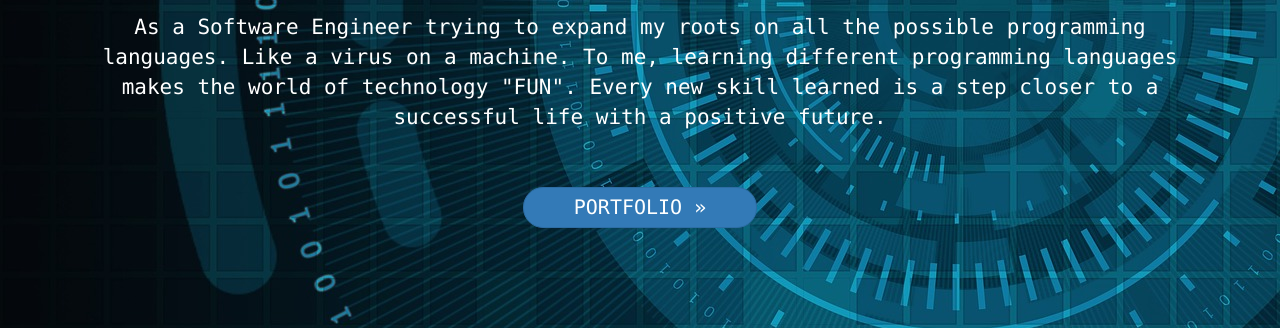
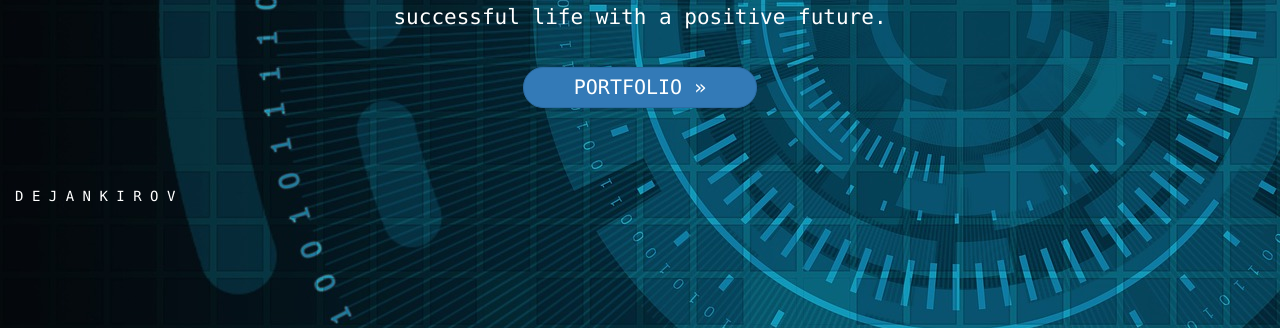
Before and after one commit to kirovd/DK, a plain HTML site: page index.html in a window 1280 px wide. Shown: the part 472-800 px from the top of the page. Drawn offline with nearby package versions, Linux system fonts and the light colour scheme; a web font is replaced by a local one.

Commit message:
Update index.html

```diff
--- a/index.html
+++ b/index.html
@@ -48,23 +48,35 @@
                             <li><a href="portfolio.html#websites">Website Projects</a></li>
                             <li><a href="portfolio.html#android">Android Projects</a></li>
                             <li><a href="portfolio.html#java">Java Projects</a></li>
-                            <li><a href="portfolio.html#unity">Unity Projects</a></li>
+<!--                            <li><a href="portfolio.html#unity">Unity Projects</a></li>-->
                             <li><a href="portfolio.html#python">Python Projects</a></li>
                             <li><a href="portfolio.html#avr">AVR Assembly/Atmel Projects</a></li>
                             <li><a href="portfolio.html#c#">C# Projects</a></li>
-                            <li><a href="portfolio.html#js">JavaScript Projects</a></li>
+<!--                            <li><a href="portfolio.html#js">JavaScript Projects</a></li>-->
                         </ul>
                         </li>
                     </ul>
                 </div>
             </div>
         </div>
-            <br><br><br><br><br><br>
+            <br>
             <div class="jumbotron text-center color-white">
             <h1>Software Engineer</h1><br>
-            <p>As a Software Engineer trying to expand my roots on all the possible programming languages. Like a virus on a machine. To me, learning different programming languages makes the world of technology "FUN". Every new skill learned is a step closer to a successful life with a positive future.</p><br><br>
+            <p>As a Software Engineer trying to expand my roots on all the possible programming languages, like a virus on a machine. To me, learning different programming languages makes the world of technology "FUN". Every new skill learned is a step closer to a successful life with a positive future.</p><br>
             <a href="portfolio.html" class="btn btn-primary">Portfolio »</a>
-                </div>
+            </div>
+    <div class="curcle">
+		<span>D</span>
+		<span>E</span>
+		<span>J</span>
+		<span>A</span>
+		<span>N</span>
+		<span>K</span>
+		<span>I</span>
+		<span>R</span>
+		<span>O</span>
+		<span>V</span>
+	</div>
         </div>
 
 
```
